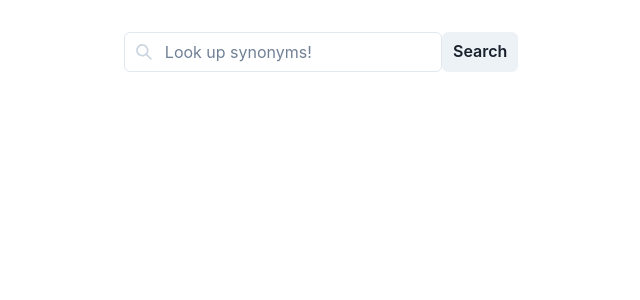
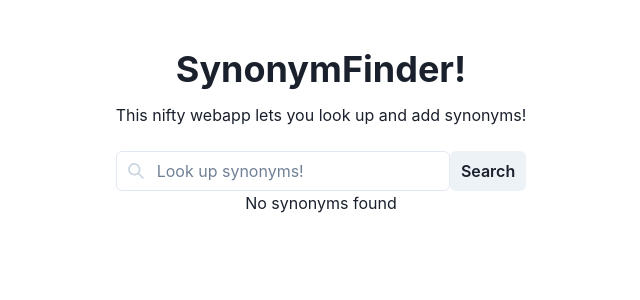
Before and after one commit to flindback/reeinvent-tech-test, a React (Vite) app in the folder client/: page / in a window 1280 px wide. Shown: the top 300 px of the page, without its empty margins (319-959 px from the left). Built offline with nearby package versions, Linux system fonts and the light colour scheme.

Commit message:
Add skeleton Result component to display search results

```diff
--- a/client/src/App.jsx
+++ b/client/src/App.jsx
@@ -1,12 +1,23 @@
 import "./App.css";
 import Search from "./components/Search";
+import Results from "./components/Results";
 import { SynonymsProvider } from "./context/SynonymsContext";
+import { Box, Heading } from "@chakra-ui/react";
 
 function App() {
   return (
-    <SynonymsProvider>
-      <Search />
-    </SynonymsProvider>
+    <>
+      <Heading as="h1" size="xl" pt="16px">
+        SynonymFinder!
+      </Heading>
+      <Box pb="24px" pt="12px">
+        <p>This nifty webapp lets you look up and add synonyms!</p>
+      </Box>
+      <SynonymsProvider>
+        <Search />
+        <Results />
+      </SynonymsProvider>
+    </>
   );
 }
 
--- /dev/null
+++ b/client/src/components/Results/index.jsx
@@ -0,0 +1,25 @@
+import { useState } from "react";
+import { Box, Spinner, Stack, Text } from "@chakra-ui/react";
+import { useSynonyms } from "../../context/SynonymsContext";
+
+const Results = () => {
+  //deconstruct the searchState from the context into 'isLoading','synonyms', 'searchTerm'
+  const {
+    searchState: {
+      isLoading,
+      results: { synonyms },
+    },
+  } = useSynonyms();
+  if (isLoading) {
+    return <Spinner size={"lg"} />;
+  }
+  return (
+    <Stack>
+      <Box>
+        <Text>No synonyms found</Text>
+      </Box>
+    </Stack>
+  );
+};
+
+export default Results;
--- a/client/src/context/SynonymsContext/index.jsx
+++ b/client/src/context/SynonymsContext/index.jsx
@@ -1,4 +1,4 @@
-import { createContext, useReducer, useContext } from "react";
+import { createContext, useReducer, useState, useContext } from "react";
 import PropTypes from "prop-types";
 import axios from "axios";
 
```
